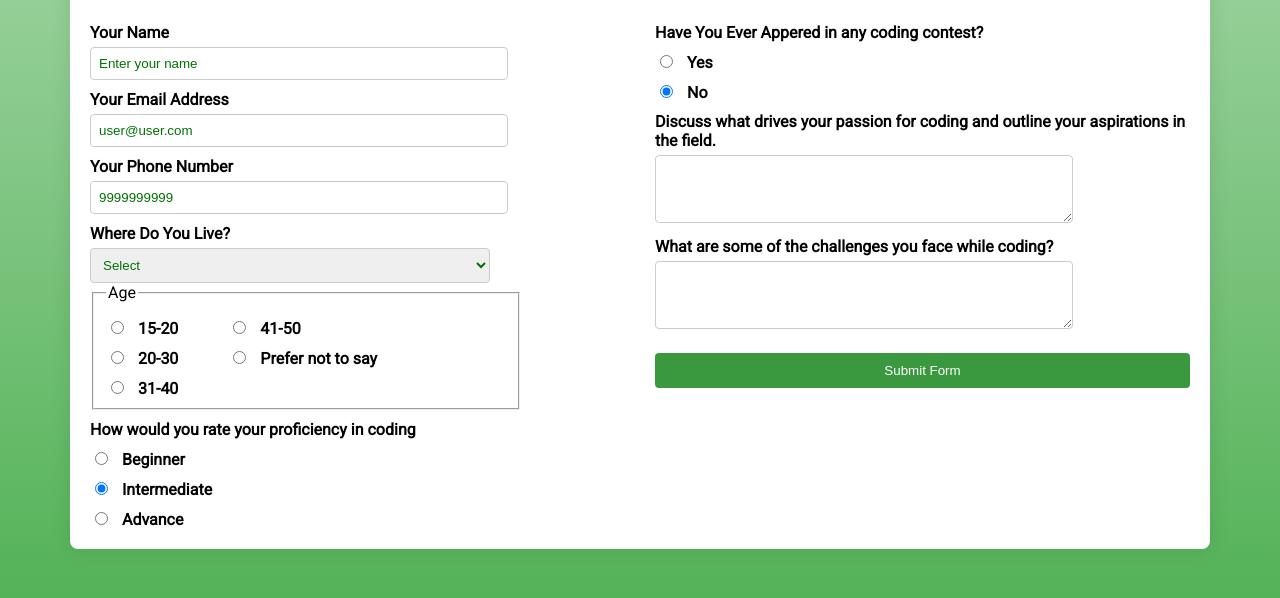
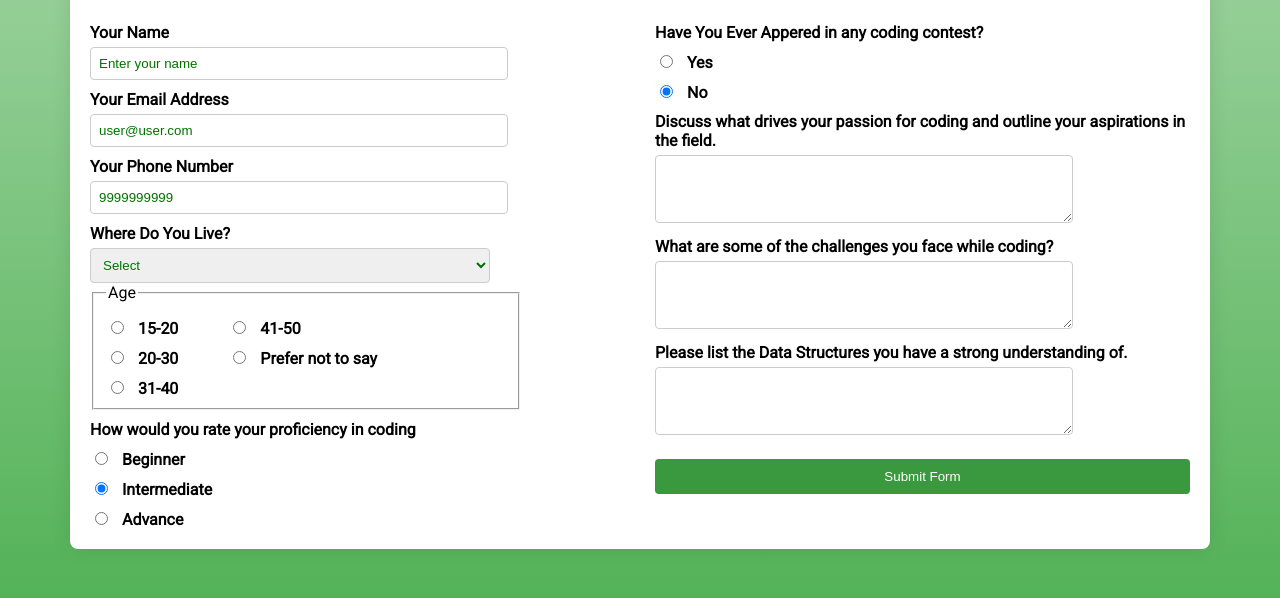
Before and after one commit to TLE404/survey-form, a plain HTML site: page index.html in a window 1280 px wide. Shown: the part 150-748 px from the top of the page. Drawn offline with Linux system fonts and the light colour scheme.

Commit message:
new list added

```diff
--- a/index.html
+++ b/index.html
@@ -100,6 +100,11 @@
             >
             <textarea id="challenges" name="challenges"></textarea>
 
+            <label for="challenges"
+              >Please list the Data Structures you have a strong understanding of.</label
+            >
+            <textarea id="challenges" name="challenges"></textarea>
+
             <button type="submit">Submit Form</button>
           </div>
         </div>
```
